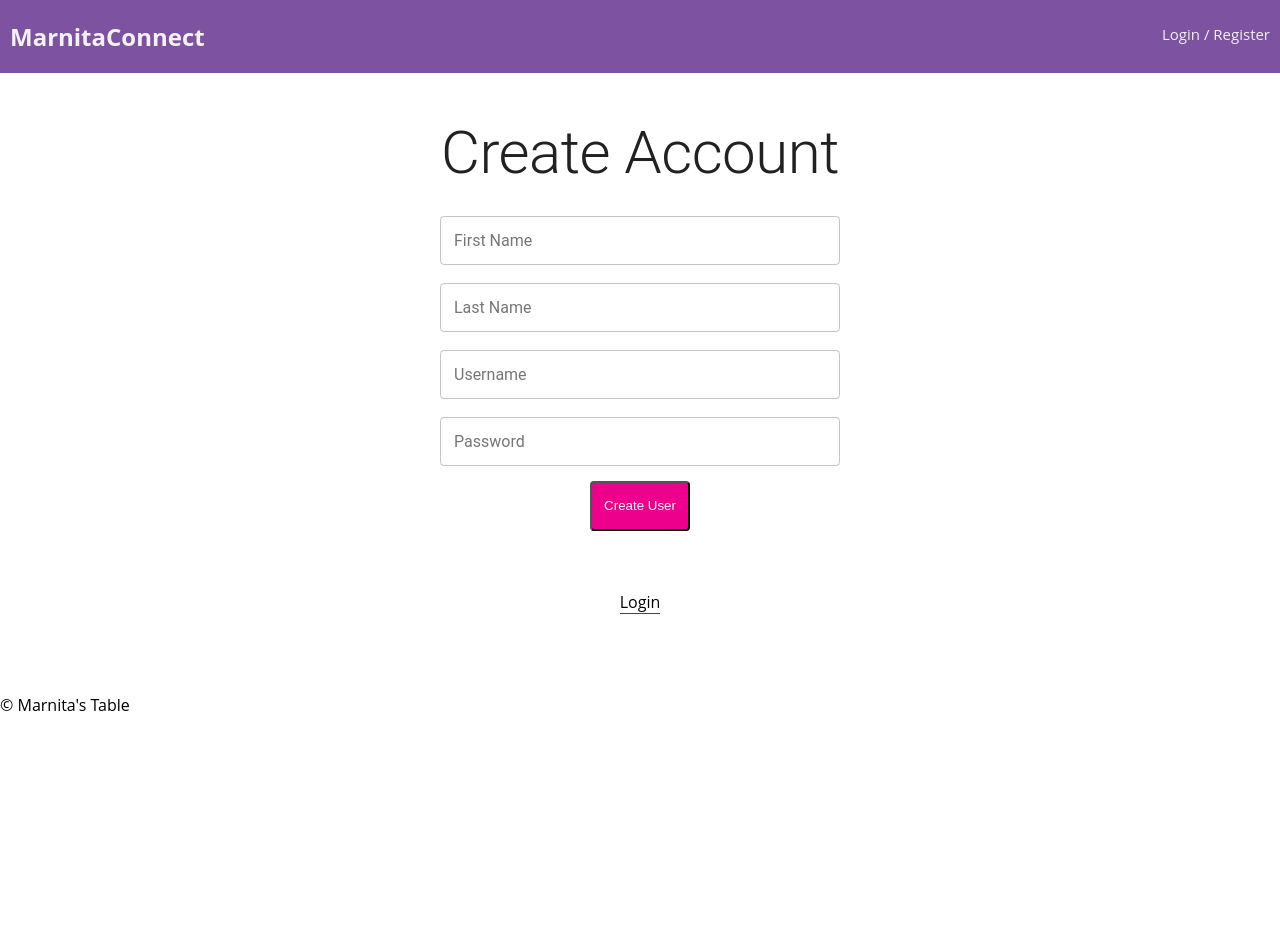
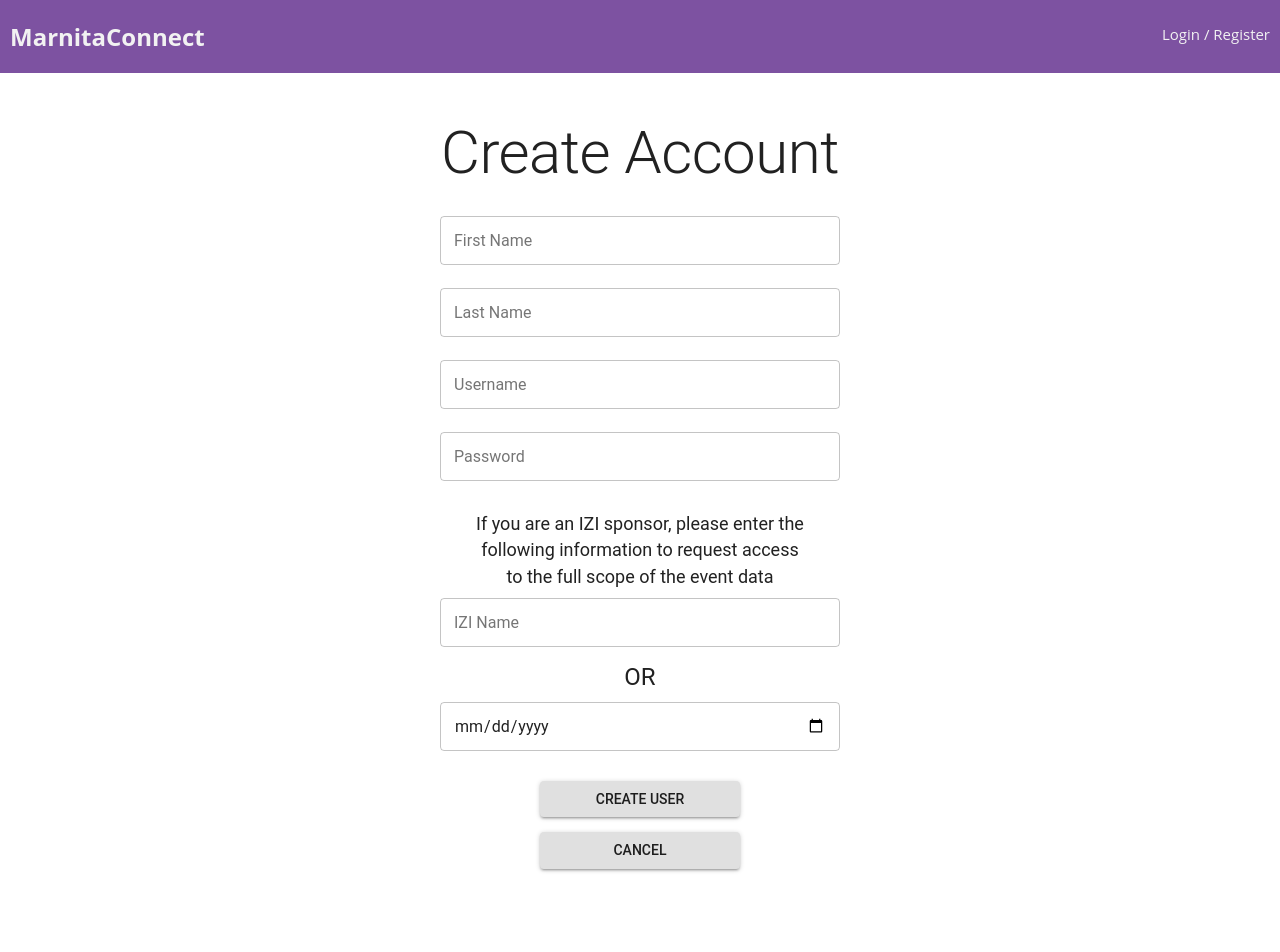
Before and after one commit to ashklein6/izi-access, a React (Create React App) app: page /#/register in a window 1280 px wide. Shown: the top 952 px of the page. Before the commit the page ends 800 px from the top, so only its background shows below. Built offline with nearby package versions, Linux system fonts and the light colour scheme; no server answers.

Commit message:
finished basic styling

```diff
--- a/src/components/CreateUser/CreateUser.js
+++ b/src/components/CreateUser/CreateUser.js
@@ -13,7 +13,14 @@ const styles = {
   },
   textField: {
     width: 400,
-    marginBottom: 10
+    marginBottom: 15
+  },
+  text: {
+    textAlign: 'center',
+    width: 330,
+    margin: 'auto',
+    paddingTop: 15,
+    fontSize: 18
   },
   form: {
     textAlign: 'center',
@@ -22,6 +29,10 @@ const styles = {
   header: {
     textAlign: 'center',
     marginBottom: 25
+  },
+  button: {
+    width: 200,
+    marginTop: 15
   }
 };
 
@@ -31,6 +42,8 @@ class CreateUser extends Component {
     lastname: '',
     username: '',
     password: '',
+    iziName: '',
+    date: ''
   };
 
   registerUser = (event) => {
@@ -118,23 +131,61 @@ class CreateUser extends Component {
                 onChange={this.handleInputChangeFor('password')}
               />
             <br />
+            <Typography
+            className={classes.text}
+            >If you are an IZI sponsor, please enter the following
+             information to request access to the full scope of the event data</Typography>
           <div>
-            <input
-              className="register"
+            <TextField
+              label="IZI Name"
+              className={classes.textField}
+              margin="dense"
+              variant="outlined"
+              type="text"
+              name="iziName"
+              placeholder="iziName"
+                value={this.state.iziName}
+                onChange={this.handleInputChangeFor('iziName')}
+                />
+              <br />
+            <Typography variant="h5">OR</Typography>
+            <TextField
+              // label="Date"
+              className={classes.textField}
+              type="date"
+              margin="dense"
+              variant="outlined"
+              onChange={this.handleInputChangeFor('date')}
+              value={this.state.date}
+              name ="date"
+                />
+              <br />
+            <Button
+              className={classes.button}
+              variant="contained"
+              // className="register"
               type="submit"
               name="submit"
-              value="Create User"
-            />
+              value="createUser"
+              >Create User</Button>
+              <br />
+            <Button
+              className={classes.button}
+              variant="contained"
+              onClick={this.handleCancel}
+              name="cancel"
+              value="cancel"
+              >Cancel</Button>
           </div>
         </form>
         <center>
-          <button
+          {/* <button
             type="button"
             className="link-button"
             onClick={() => {this.props.dispatch({type: 'SET_TO_LOGIN_MODE'})}}
           >
             Login
-          </button>
+          </button> */}
         </center>
       </div>
     );
```
